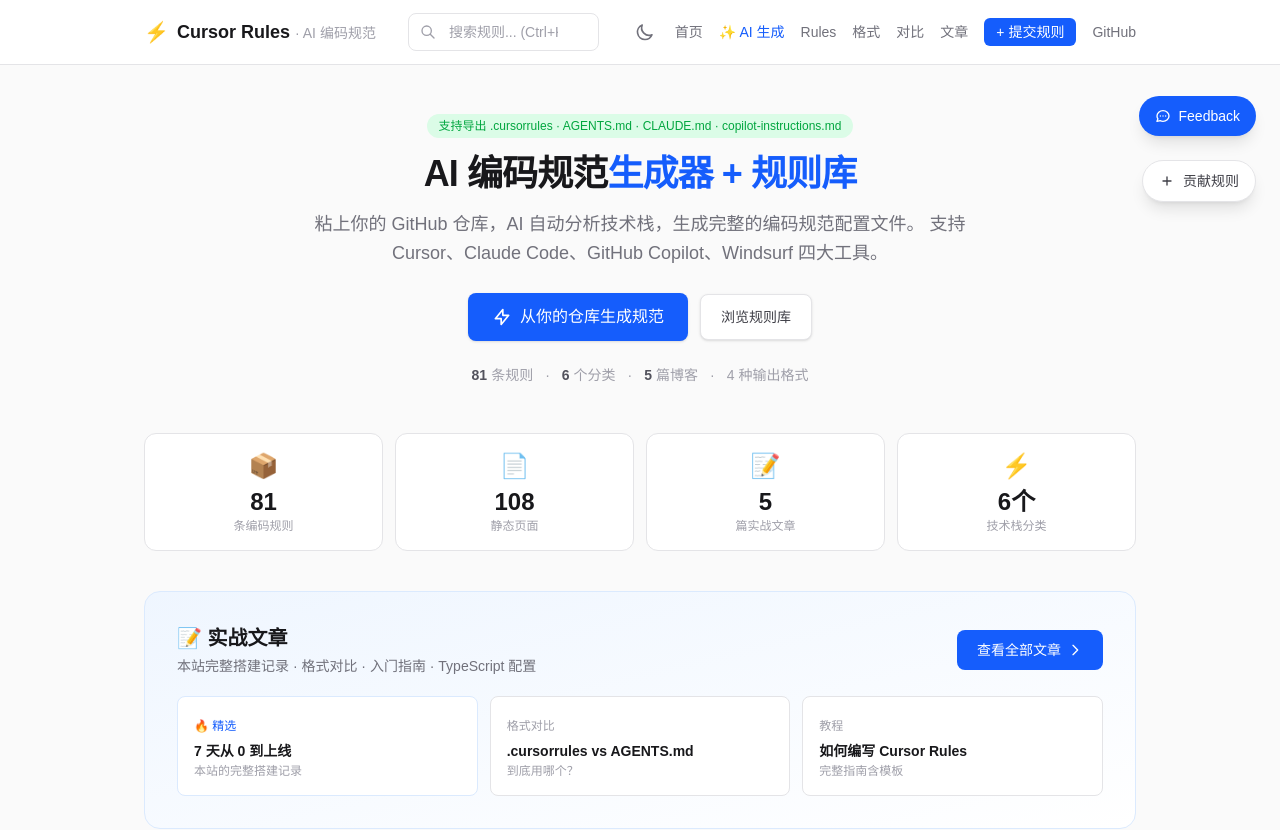
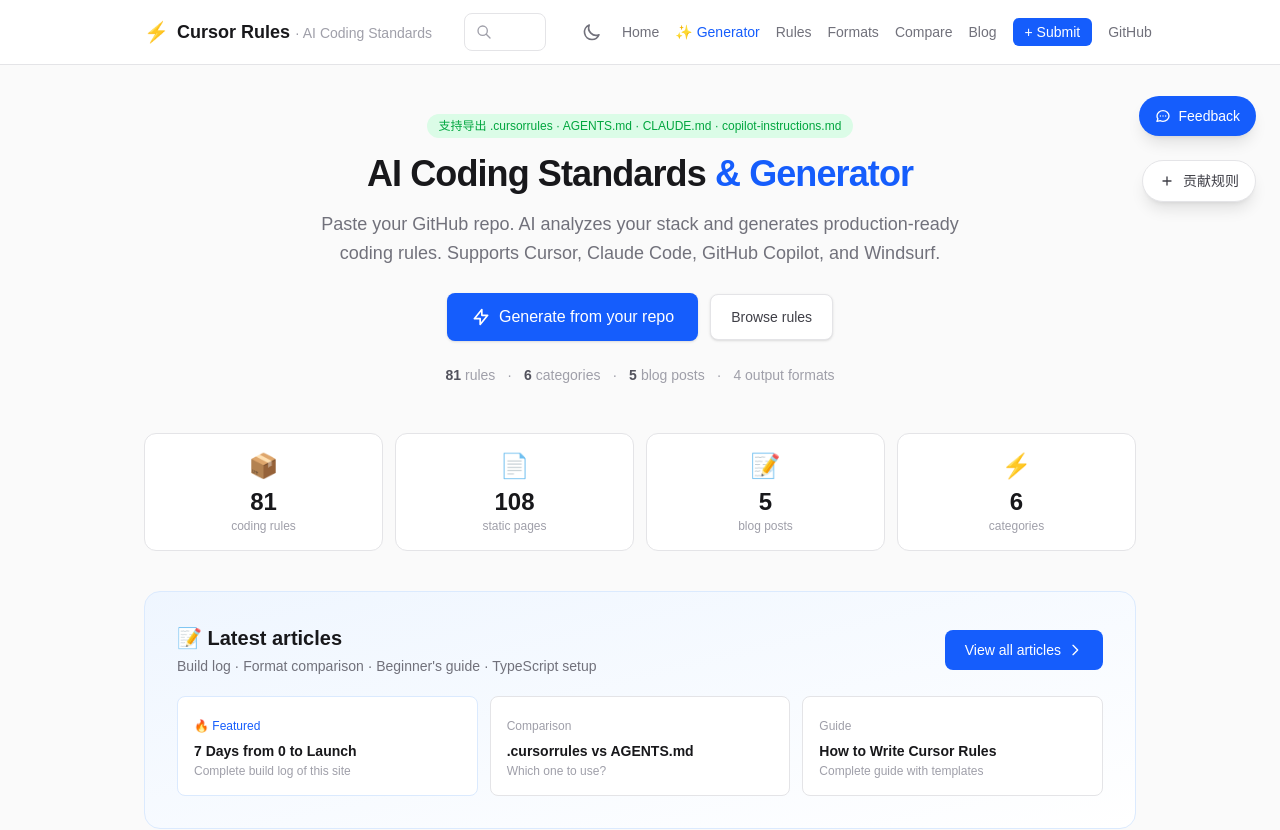
Before and after one commit to ningfd-ux/cursor-rules-cn, a Next.js app: page / in a window 1280 px wide. Shown: the top 830 px of the page. Built offline with nearby package versions, Linux system fonts and the light colour scheme.

Commit message:
feat: 主站英文化 - 首页/导航/layout/SEO元数据全部切英文

```diff
--- a/src/app/layout.tsx
+++ b/src/app/layout.tsx
@@ -18,32 +18,32 @@
 
 export const metadata: Metadata = {
   title: {
-    default: "Cursor Rules · AI 编码规范 - 让 AI 写出真正能上线的代码",
-    template: "%s | Cursor Rules · AI 编码规范",
+    default: "Cursor Rules — AI Coding Standards & Generator",
+    template: "%s | Cursor Rules",
   },
   description:
-    "收录 Cursor、Claude Code、GitHub Copilot、Windsurf 等 AI 编程工具的 Rules、Prompt 和最佳实践。让 AI 写出生产级代码，不再有 deprecated API 和 any 类型。",
+    "Production-ready AI coding rules and an AI generator. Paste your repo, get .cursorrules, AGENTS.md, CLAUDE.md, and copilot-instructions.md. 81 curated rules across 40+ stacks.",
   keywords: [
     "Cursor Rules",
-    "Cursor 规则",
+    "AI coding standards",
+    "cursorrules",
+    "AGENTS.md",
+    "CLAUDE.md",
     "Claude Code",
-    "AI 编程",
     "GitHub Copilot",
-    "Windsurf",
-    "AI Prompt",
-    "中文教程",
-    "AI 代码质量",
-    "Production Ready AI Code",
+    "AI coding workflow",
+    "AI code generator",
+    "cursor rules generator",
   ],
   robots: "index, follow",
   verification: {
     google: "googlebfdc59878de2548f.html",
   },
   openGraph: {
-    title: "Cursor Rules · AI 编码规范 - 让 AI 写出真正能上线的代码",
-    description: "收录 Cursor、Claude Code、GitHub Copilot 等 AI 编程工具的 Rules 和最佳实践",
+    title: "Cursor Rules — AI Coding Standards & Generator",
+    description: "Production-ready AI coding rules. Paste your repo, get .cursorrules, AGENTS.md, and more.",
     type: "website",
-    locale: "zh_CN",
+    locale: "en_US",
   },
 };
 
--- a/src/app/page.tsx
+++ b/src/app/page.tsx
@@ -16,11 +16,11 @@
           支持导出 .cursorrules · AGENTS.md · CLAUDE.md · copilot-instructions.md
         </span>
         <h1 className="mb-4 text-3xl font-bold tracking-tight text-zinc-900 dark:text-zinc-100 sm:text-4xl">
-          AI 编码规范<span className="text-blue-600">生成器 + 规则库</span>
+          AI Coding Standards<span className="text-blue-600"> & Generator</span>
         </h1>
         <p className="mx-auto mb-6 max-w-2xl text-lg leading-relaxed text-zinc-500 dark:text-zinc-400">
-          粘上你的 GitHub 仓库，AI 自动分析技术栈，生成完整的编码规范配置文件。
-          支持 Cursor、Claude Code、GitHub Copilot、Windsurf 四大工具。
+          Paste your GitHub repo. AI analyzes your stack and generates production-ready coding rules.
+          Supports Cursor, Claude Code, GitHub Copilot, and Windsurf.
         </p>
         <div className="mb-6 flex flex-wrap items-center justify-center gap-3">
           <Link
@@ -30,23 +30,23 @@
             <svg className="h-5 w-5" fill="none" viewBox="0 0 24 24" stroke="currentColor" strokeWidth={2}>
               <path strokeLinecap="round" strokeLinejoin="round" d="M13 10V3L4 14h7v7l9-11h-7z" />
             </svg>
-            从你的仓库生成规范
+            Generate from your repo
           </Link>
           <a
             href="#categories"
             className="inline-flex items-center gap-2 rounded-lg border border-zinc-200 bg-white px-5 py-3 text-sm font-medium text-zinc-700 shadow-sm transition-colors hover:bg-zinc-50 dark:border-zinc-700 dark:bg-zinc-800 dark:text-zinc-300 dark:hover:bg-zinc-700"
           >
-            浏览规则库
+            Browse rules
           </a>
         </div>
         <div className="flex items-center justify-center gap-3 text-sm text-zinc-400 dark:text-zinc-500">
-          <span className="flex items-center gap-1"><strong className="text-zinc-600 dark:text-zinc-300">{rules.length}</strong> 条规则</span>
+          <span className="flex items-center gap-1"><strong className="text-zinc-600 dark:text-zinc-300">{rules.length}</strong> rules</span>
           <span>·</span>
-          <span className="flex items-center gap-1"><strong className="text-zinc-600 dark:text-zinc-300">{categories.length}</strong> 个分类</span>
+          <span className="flex items-center gap-1"><strong className="text-zinc-600 dark:text-zinc-300">{categories.length}</strong> categories</span>
           <span>·</span>
-          <span className="flex items-center gap-1"><strong className="text-zinc-600 dark:text-zinc-300">5</strong> 篇博客</span>
+          <span className="flex items-center gap-1"><strong className="text-zinc-600 dark:text-zinc-300">5</strong> blog posts</span>
           <span>·</span>
-          <span className="flex items-center gap-1">4 种输出格式</span>
+          <span className="flex items-center gap-1">4 output formats</span>
         </div>
       </section>
 
@@ -54,10 +54,10 @@
       <div className="mb-10 grid grid-cols-2 gap-3 sm:grid-cols-4">
 
         {[
-          ["📦", rules.length, "条编码规则"],
-          ["📄", "108", "静态页面"],
-          ["📝", "5", "篇实战文章"],
-          ["⚡", `${categories.length}个`, "技术栈分类"],
+          ["📦", rules.length, "coding rules"],
+          ["📄", "108", "static pages"],
+          ["📝", "5", "blog posts"],
+          ["⚡", `${categories.length}`, "categories"],
         ].map(([icon, num, label]) => (
           <div key={label as string} className="rounded-xl border border-zinc-200 bg-white p-4 text-center dark:border-zinc-800 dark:bg-zinc-900">
             <div className="text-2xl">{icon}</div>
@@ -67,18 +67,18 @@
         ))}
       </div>
 
-      {/* 最新文章 - 放在首屏上方 */}
+      {/* Blog articles */}
       <section className="mb-10 rounded-2xl border border-blue-100 bg-gradient-to-br from-blue-50 to-white p-6 dark:border-blue-900 dark:from-blue-950 dark:to-zinc-900 sm:p-8">
         <div className="flex flex-col gap-4 sm:flex-row sm:items-center sm:justify-between">
           <div>
-            <h2 className="text-xl font-bold text-zinc-900 dark:text-zinc-100">📝 实战文章</h2>
-            <p className="mt-1 text-sm text-zinc-500 dark:text-zinc-400">本站完整搭建记录 · 格式对比 · 入门指南 · TypeScript 配置</p>
+            <h2 className="text-xl font-bold text-zinc-900 dark:text-zinc-100">📝 Latest articles</h2>
+            <p className="mt-1 text-sm text-zinc-500 dark:text-zinc-400">Build log · Format comparison · Beginner's guide · TypeScript setup</p>
           </div>
           <Link
             href="/blog"
             className="inline-flex items-center gap-1.5 rounded-lg bg-blue-600 px-5 py-2.5 text-sm font-medium text-white transition-colors hover:bg-blue-700"
           >
-            查看全部文章
+            View all articles
             <svg className="h-4 w-4" fill="none" viewBox="0 0 24 24" stroke="currentColor" strokeWidth={2}>
               <path strokeLinecap="round" strokeLinejoin="round" d="M9 5l7 7-7 7" />
             </svg>
@@ -86,19 +86,19 @@
         </div>
         <div className="mt-5 grid gap-3 sm:grid-cols-2 lg:grid-cols-3">
           <Link href="/blog/build-saas-with-cursor-7-days" className="group rounded-lg border border-blue-100 bg-white p-4 transition-all hover:shadow-md dark:border-blue-800 dark:bg-zinc-800/50">
-            <span className="text-xs text-blue-600 dark:text-blue-400">🔥 精选</span>
-            <h3 className="mt-1 text-sm font-semibold text-zinc-900 group-hover:text-blue-600 dark:text-zinc-100">7 天从 0 到上线</h3>
-            <p className="mt-0.5 text-xs text-zinc-400">本站的完整搭建记录</p>
+            <span className="text-xs text-blue-600 dark:text-blue-400">🔥 Featured</span>
+            <h3 className="mt-1 text-sm font-semibold text-zinc-900 group-hover:text-blue-600 dark:text-zinc-100">7 Days from 0 to Launch</h3>
+            <p className="mt-0.5 text-xs text-zinc-400">Complete build log of this site</p>
           </Link>
           <Link href="/blog/cursor-rules-vs-agents-md" className="group rounded-lg border border-zinc-200 bg-white p-4 transition-all hover:shadow-md dark:border-zinc-700 dark:bg-zinc-800/50">
-            <span className="text-xs text-zinc-400">格式对比</span>
+            <span className="text-xs text-zinc-400">Comparison</span>
             <h3 className="mt-1 text-sm font-semibold text-zinc-900 group-hover:text-blue-600 dark:text-zinc-100">.cursorrules vs AGENTS.md</h3>
-            <p className="mt-0.5 text-xs text-zinc-400">到底用哪个？</p>
+            <p className="mt-0.5 text-xs text-zinc-400">Which one to use?</p>
           </Link>
           <Link href="/blog/how-to-write-cursor-rules" className="group hidden rounded-lg border border-zinc-200 bg-white p-4 transition-all hover:shadow-md dark:border-zinc-700 dark:bg-zinc-800/50 lg:block">
-            <span className="text-xs text-zinc-400">教程</span>
-            <h3 className="mt-1 text-sm font-semibold text-zinc-900 group-hover:text-blue-600 dark:text-zinc-100">如何编写 Cursor Rules</h3>
-            <p className="mt-0.5 text-xs text-zinc-400">完整指南含模板</p>
+            <span className="text-xs text-zinc-400">Guide</span>
+            <h3 className="mt-1 text-sm font-semibold text-zinc-900 group-hover:text-blue-600 dark:text-zinc-100">How to Write Cursor Rules</h3>
+            <p className="mt-0.5 text-xs text-zinc-400">Complete guide with templates</p>
           </Link>
         </div>
       </section>
@@ -106,7 +106,7 @@
       {/* 热门分类 */}
       <section className="mb-12">
         <h2 className="mb-5 text-lg font-semibold text-zinc-900 dark:text-zinc-100">
-          📂 热门分类
+          📂 Categories
         </h2>
         <div className="grid gap-3 sm:grid-cols-2 lg:grid-cols-3">
           {[
@@ -131,7 +131,7 @@
               <p className="text-xs text-zinc-400">{cat.desc}</p>
               {cat.count > 0 && (
                 <span className="mt-2 inline-block rounded bg-zinc-50 px-2 py-0.5 text-xs text-zinc-400 dark:bg-zinc-800 dark:text-zinc-500">
-                  {cat.count} 条规则
+                  {cat.count} rules
                 </span>
               )}
             </Link>
@@ -142,7 +142,7 @@
       {/* 精选推荐 (server-rendered) */}
       <section className="mb-10">
         <h2 className="mb-4 text-lg font-semibold text-zinc-900 dark:text-zinc-100">
-          🔥 精选推荐
+          🔥 Featured
         </h2>
         <div className="grid gap-4 sm:grid-cols-3">
           {featuredRules.map((rule) => (
@@ -181,7 +181,7 @@
       <section id="rules-section">
         <div className="mb-4 flex items-center justify-between" id="rules-header">
           <h2 className="text-lg font-semibold text-zinc-900 dark:text-zinc-100">
-            📖 全部规则
+            📖 All rules
           </h2>
           <div className="flex items-center gap-2 text-sm">
             <button data-sort="default" className="sort-btn rounded-md bg-zinc-100 px-2.5 py-1 text-zinc-700 transition-colors dark:bg-zinc-800 dark:text-zinc-300">
@@ -191,7 +191,7 @@
               最新
             </button>
             <span className="text-xs text-zinc-300 dark:text-zinc-600">|</span>
-            <span className="text-zinc-400" id="rule-count">{rules.length} 条</span>
+            <span className="text-zinc-400" id="rule-count">{rules.length}</span>
           </div>
         </div>
         <div className="grid gap-4 sm:grid-cols-2 lg:grid-cols-3" id="rules-grid">
@@ -206,10 +206,10 @@
       {/* 社区贡献 */}
       <section className="mt-12 rounded-xl border border-zinc-200 bg-white p-8 text-center dark:border-zinc-800 dark:bg-zinc-900">
         <h2 className="mb-2 text-lg font-semibold text-zinc-900 dark:text-zinc-100">
-          🤝 分享你的规则
+          🤝 Share your rules
         </h2>
         <p className="mb-4 text-sm text-zinc-500 dark:text-zinc-400">
-          有自己总结的好规则？提交到社区，帮助更多开发者。
+          Got a good rule? Submit to the community and help other developers.
         </p>
         <a
           href="https://github.com/ningfd-ux/cursor-rules-cn/issues/new"
@@ -253,13 +253,13 @@
       arr.forEach(function(c) { grid.appendChild(c); });
     }
 
-    document.getElementById("rule-count").textContent = visible + " 条";
+    document.getElementById("rule-count").textContent = visible;
     var header = document.querySelector("#rules-section h2");
     if (activeCat) {
       var name = document.querySelector("#category-filters [data-cat='" + activeCat + "']");
-      header.textContent = "📖 " + (name ? name.textContent.trim().replace(/\\d+$/, "").trim() : "") + " 规则";
+      header.textContent = "📖 " + (name ? name.textContent.trim().replace(/\\d+$/, "").trim() : "") + " rules";
     } else {
-      header.textContent = "📖 全部规则";
+      header.textContent = "📖 All rules";
     }
   }
 
--- a/src/components/Header.tsx
+++ b/src/components/Header.tsx
@@ -9,7 +9,7 @@
         <Link href="/" className="flex shrink-0 items-center gap-2">
           <span className="text-xl">⚡</span>
           <span className="hidden text-lg font-bold text-zinc-900 dark:text-zinc-100 sm:inline">
-            Cursor Rules <span className="text-sm font-normal text-zinc-400">· AI 编码规范</span>
+            Cursor Rules <span className="text-sm font-normal text-zinc-400">· AI Coding Standards</span>
           </span>
         </Link>
         <div className="flex-1 px-4">
@@ -18,22 +18,22 @@
         <nav className="flex shrink-0 items-center gap-4 text-sm text-zinc-500">
           <ThemeToggle />
           <Link href="/" className="hover:text-zinc-900 dark:hover:text-zinc-300">
-            首页
+            Home
           </Link>
           <Link href="/generator" className="font-medium text-blue-600 hover:text-blue-700 dark:text-blue-400">
-            ✨ AI 生成
+            ✨ Generator
           </Link>
           <Link href="/frameworks" className="hidden hover:text-zinc-900 dark:hover:text-zinc-300 sm:inline-block">
             Rules
           </Link>
           <Link href="/formats" className="hidden hover:text-zinc-900 dark:hover:text-zinc-300 lg:inline-block">
-            格式
+            Formats
           </Link>
           <Link href="/compare" className="hidden hover:text-zinc-900 dark:hover:text-zinc-300 md:inline-block">
-            对比
+            Compare
           </Link>
           <Link href="/blog" className="hidden hover:text-zinc-900 dark:hover:text-zinc-300 lg:inline-block">
-            文章
+            Blog
           </Link>
           <a
             href="https://github.com/ningfd-ux/cursor-rules-cn/issues/new"
@@ -41,7 +41,7 @@
             rel="noopener noreferrer"
             className="hidden rounded-md bg-blue-600 px-3 py-1 font-medium text-white transition-colors hover:bg-blue-700 sm:inline-block"
           >
-            + 提交规则
+            + Submit
           </a>
           <a
             href="https://github.com/ningfd-ux/cursor-rules-cn"
```
